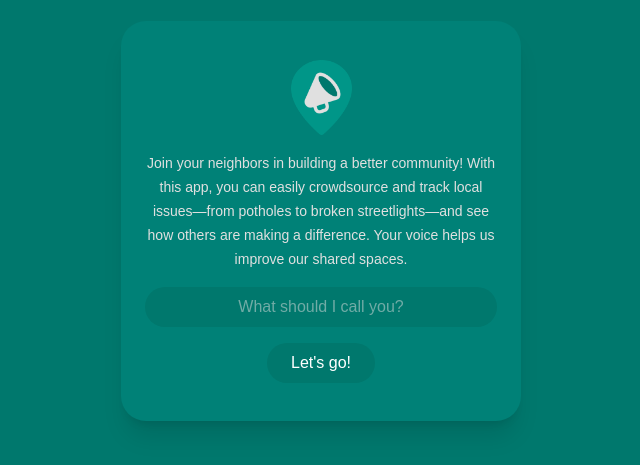
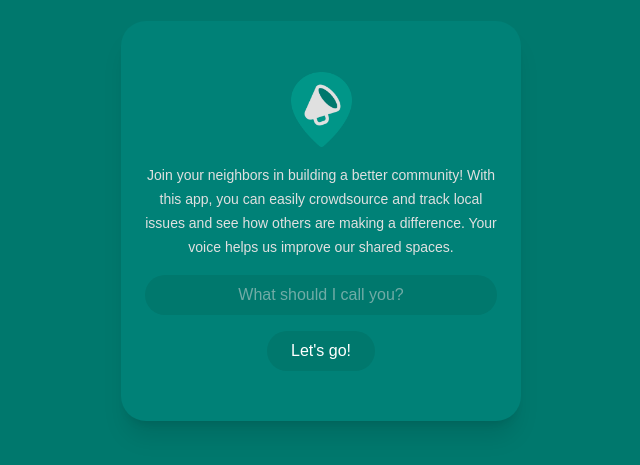
Before and after one commit to vnclrd/metro-realtime, a React (Vite) app in the folder frontend/: page / in a window 1280 px wide. Shown: the part 179-644 px from the top of the page, without its empty margins (319-959 px from the left). Built offline with nearby package versions, Linux system fonts and the light colour scheme.

Commit message:
Update message

```diff
--- a/frontend/src/App.jsx
+++ b/frontend/src/App.jsx
@@ -162,8 +162,7 @@ function App() {
             <img src="./ulat-ph-logo.png" alt="Ulat PH Logo" className='w-[75px] h-[75px] mb-4' />
             <p className="text-sm text-center mb-4 text-[#e0e0e0] leading-6">
               Join your neighbors in building a better community! With this app, you can easily crowdsource and track local
-              issues—from potholes to broken streetlights—and see how others are making a difference. Your voice helps us
-              improve our shared spaces.
+              issues and see how others are making a difference. Your voice helps us improve our shared spaces.
             </p>
             <input
               type="text"
```
